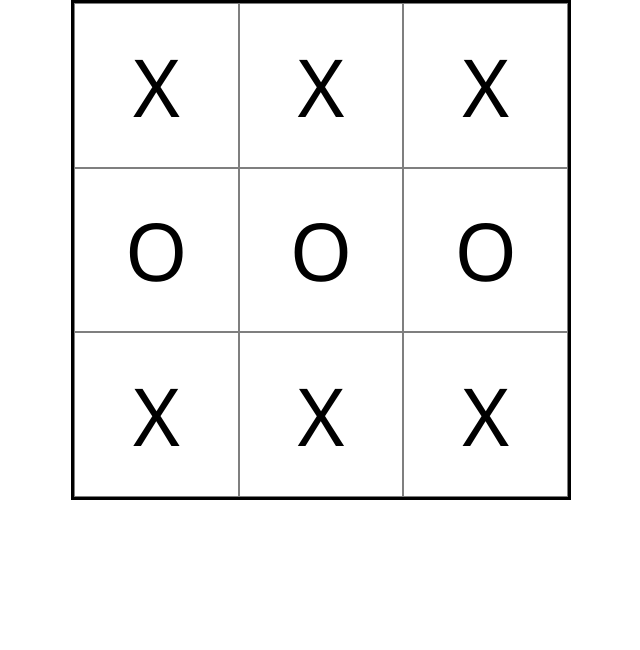
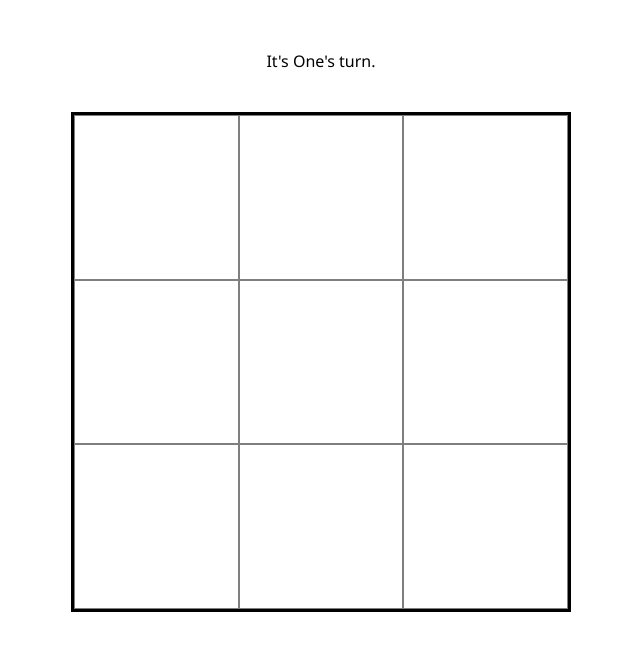
Before and after one commit to Belayne/tic-tac-toe, a plain HTML site: page index.html in a window 1280 px wide. Shown: the whole page, without its empty margins (319-959 px from the left). Drawn offline with Linux system fonts and the light colour scheme.

Commit message:
Add game and UI logic, missing win condition
Draw the rest of the owl

```diff
--- a/css/styles.css
+++ b/css/styles.css
@@ -11,11 +11,14 @@ html {
 
 body {
     display: flex;
+    flex-direction: column;
     height: 100vh;
-    justify-content: center;
+    align-items: center;
+    gap: 40px;
+    padding: 50px;
 }
 
-.container {
+.board {
     display: grid;
     width: 500px;
     height: 500px;
@@ -31,3 +34,17 @@ body {
     padding: 5px;
     font-size: 5rem;
 }
+
+.grid-item:hover {
+    cursor: pointer;
+    background-color: antiquewhite;
+    box-shadow: 1px 1px 2px black inset, -1px -1px 2px black inset;
+}
+
+.grid-item:active {
+    box-shadow: 2px 2px 5px black inset, -2px -2px 5px black inset;
+}
+
+.message {
+    text-align: center;
+}
--- a/index.html
+++ b/index.html
@@ -8,6 +8,9 @@
     <script src="index.js" defer></script>
 </head>
 <body>
-    <div class="container"></div>
+    <div class="message">
+        <p>Game not Started</p>
+    </div>
+    <div class="board"></div>
 </body>
 </html>
--- a/index.js
+++ b/index.js
@@ -1,20 +1,88 @@
 const Gameboard = (() => {
-    const board = ["X","X","X","O","O","O","X","X","X"];
+    const board = ["","","","","","","","",""];
 
-    const createGrid = (cont) => {
+    const addMark = (index, mark) => {
+        board[index] = mark;
+    }
+
+    const getBoard = () => board;
+
+    return {
+        getBoard,
+        addMark
+    }
+})();
+
+const Player = (name, mark) => {
+    const getName = () => name;
+    const getMark = () => mark;
+
+    return {getName, getMark}
+}
+
+const GameController = (() => {
+    const playerOne = Player("One", "X")
+    const playerTwo = Player("Two", "O")
+    const board = Gameboard.getBoard();
+
+    let currentPlayer = playerOne;
+
+    const switchPlayer = () => {
+        currentPlayer = (currentPlayer == playerOne)? playerTwo: playerOne;
+        console.log(currentPlayer.getName())
+    }
+
+    const playRound = (index) => {
+        if(!board[index]) {
+            Gameboard.addMark(index, currentPlayer.getMark());
+            switchPlayer();
+        }
+        else {
+            console.log("Already Played")
+        }
+        console.log(Gameboard.getBoard())
+    }
+
+    const getCurrentPlayer = () => currentPlayer;
+
+    return {
+        getCurrentPlayer,
+        playRound
+    }
+
+})();
+
+const DisplayController = (() => {
+    const boardDiv = document.querySelector(".board")
+    const messageDiv = document.querySelector(".message");
+
+    const createGrid = (() => {
         for(let i = 0; i < 9; i++){
             let gridItem = document.createElement('div');
             gridItem.classList.add('grid-item')
             gridItem.setAttribute('data-id', i)
-            gridItem.textContent = board[i];
-            cont.appendChild(gridItem);
+            boardDiv.appendChild(gridItem);
         }
+    })();
+
+    function updateGrid(index){
+        const clickedItem =  boardDiv.querySelector(`.grid-item[data-id="${index}"]`);
+        clickedItem.textContent = Gameboard.getBoard()[index];
     }
 
-    return {
-        board,
-        createGrid,
+    const updateMessage = () => {
+        messageDiv.querySelector('p').textContent = `It's ${GameController.getCurrentPlayer().getName()}'s turn.`;
+    };
+
+    updateMessage();
+
+    function playerClick(e) {
+        const index = +e.target.getAttribute('data-id')
+        GameController.playRound(index);
+        updateGrid(index);
+        updateMessage();
     }
+
+    boardDiv.addEventListener("click", playerClick)
+
 })();
-
-Gameboard.createGrid(document.querySelector('.container'));
```
